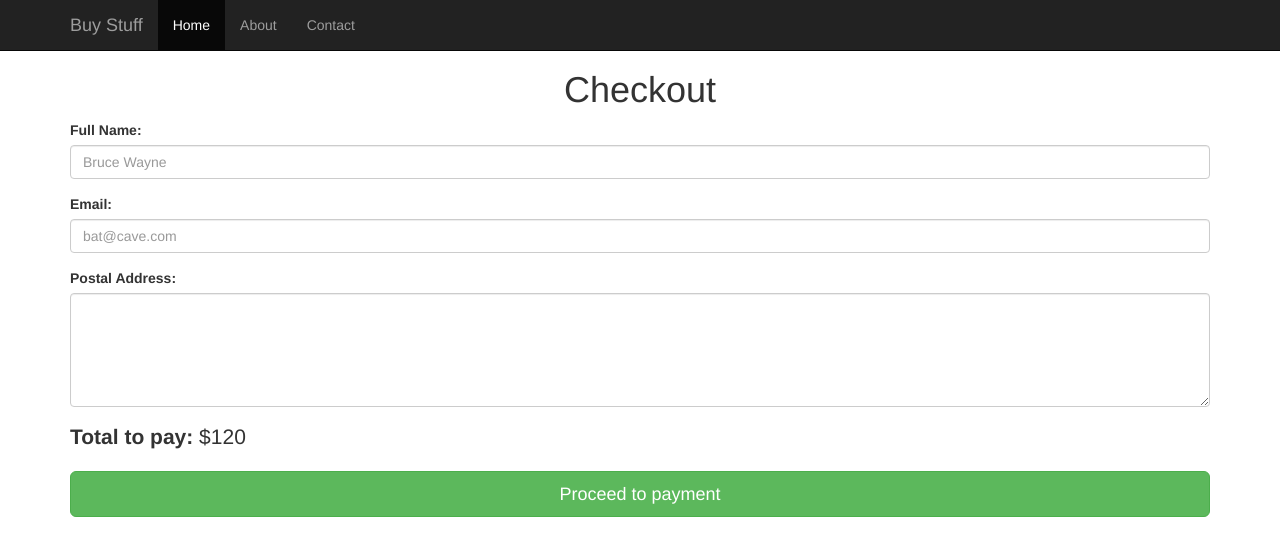
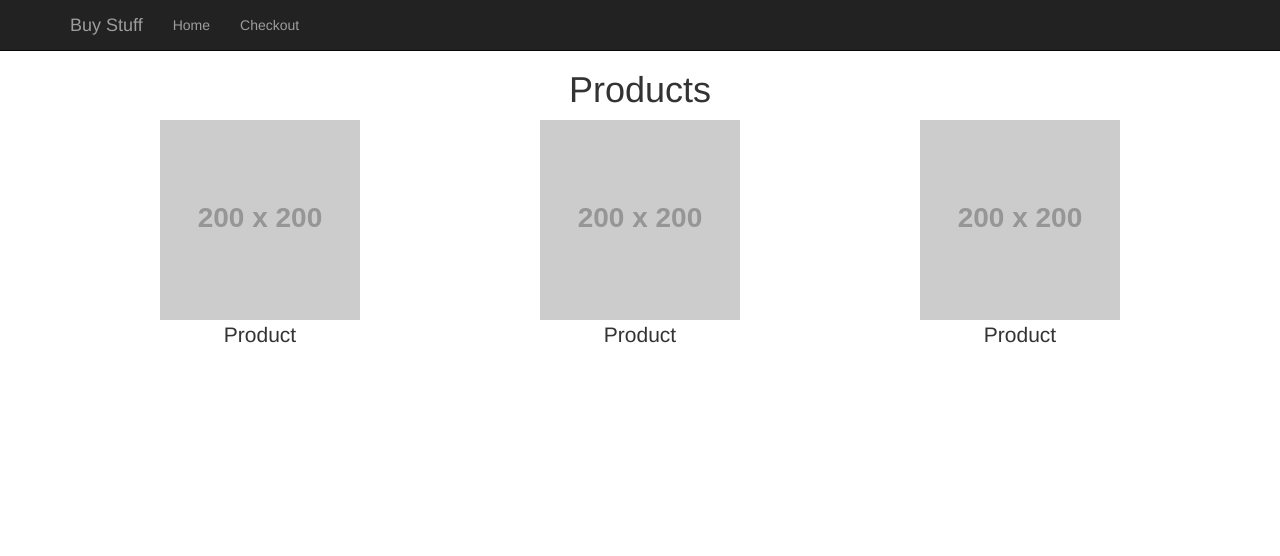
Before and after one commit to lena-pl/pxpay-trial, a PHP site: page / in a window 1280 px wide. Shown: the top 556 px of the page. Run offline with PHP 8.4, Linux system fonts and the light colour scheme; grey boxes labelled with a size stand in for pictures from a placeholder-image service; a stand-in replaces the project's code that opens the database connection; some libraries are stand-ins or nearby versions.

Commit message:
Add templates and separate products from checkout

```diff
--- a/www/index.php
+++ b/www/index.php
@@ -1,69 +1,10 @@
-<!DOCTYPE html>
-<html lang="en">
-	<head>
-		<meta charset="UTF-8">
-		<title>Checkout</title>
-
-		<meta http-equiv="X-UA-Compatible" content="IE=edge">
-    	<meta name="viewport" content="width=device-width, initial-scale=1">
-
-		<!-- Bootstrap -->
-    	<link href="css/bootstrap.min.css" rel="stylesheet">
-    	<!-- Native -->
-    	<link href="css/main.css" rel="stylesheet">
-	</head>
-	<body>
-		<nav class="navbar navbar-inverse navbar-fixed-top">
-	      <div class="container">
-	        <div class="navbar-header">
-	          <button type="button" class="navbar-toggle collapsed" data-toggle="collapse" data-target="#navbar" aria-expanded="false" aria-controls="navbar">
-	            <span class="sr-only">Toggle navigation</span>
-	            <span class="icon-bar"></span>
-	            <span class="icon-bar"></span>
-	            <span class="icon-bar"></span>
-	          </button>
-	          <a class="navbar-brand" href="./">Buy Stuff</a>
-	        </div>
-	        <div id="navbar" class="collapse navbar-collapse">
-	          <ul class="nav navbar-nav">
-	            <li class="active"><a href="./">Home</a></li>
-	            <li><a href="#about">About</a></li>
-	            <li><a href="#contact">Contact</a></li>
-	          </ul>
-	        </div> <!--/.nav-collapse -->
-	      </div>
-	    </nav> <!--/.nav -->
-
-		<div class="container"> <!-- .container -->
-			<h1 class="text-center">Checkout</h1>
-
-			<form action="payment.php" method="post">
-
-				<div class="form-group">
-					<label for="name">Full Name: </label>
-					<input type="text" name="name" placeholder="Bruce Wayne" class="form-control">
-				</div>
-
-				<div class="form-group">
-					<label for="email">Email: </label>
-					<input type="email" name="email" placeholder="bat@cave.com" class="form-control">
-				</div>
-
-				<div class="form-group">
-					<label for="postal">Postal Address: </label>
-					<textarea name="postal" cols="30" rows="5" class="form-control"></textarea>
-				</div>
-
-				<p class="lead"><strong>Total to pay:</strong> $120</p>
-
-				<input type="submit" name="pay" value="Proceed to payment" class="btn btn-success btn-lg btn-block">
-
-			</form>
-		</div> <!-- /.container -->
-
-		<!-- jQuery (necessary for Bootstrap's JavaScript plugins) -->
-	    <script src="https://ajax.googleapis.com/ajax/libs/jquery/1.11.3/jquery.min.js"></script>
-	    <!-- Include all compiled plugins (below), or include individual files as needed -->
-	    <script src="js/bootstrap.min.js"></script>
-	</body>
-</html>
+<?php
+$page = isset($_GET['page']) ? $_GET['page'] : 'home';
+switch ($page) {
+    case "home":
+        include "templates/home.inc.php";
+        break;
+    case "checkout":
+        include "templates/checkout.inc.php";
+        break;
+}
--- /dev/null
+++ b/www/templates/home.inc.php
@@ -0,0 +1,26 @@
+<?php
+$title = "";
+$page = "home";
+include "master.inc.php";
+function content () {
+	?>
+
+	<h1 class="text-center">Products</h1>
+
+	<div clas="row">
+		<div class="col-sm-4 text-center">
+			<img src="http://placehold.it/200x200">
+			<p class="lead">Product</p>
+		</div>
+		<div class="col-sm-4 text-center">
+			<img src="http://placehold.it/200x200">
+			<p class="lead">Product</p>
+		</div>
+		<div class="col-sm-4 text-center">
+			<img src="http://placehold.it/200x200">
+			<p class="lead">Product</p>
+		</div>
+	</div>
+
+    <?php
+}
--- /dev/null
+++ b/www/templates/master.inc.php
@@ -0,0 +1,45 @@
+<!DOCTYPE html>
+<html lang="en">
+	<head>
+		<meta charset="UTF-8">
+		<title>Checkout</title>
+
+		<meta http-equiv="X-UA-Compatible" content="IE=edge">
+    	<meta name="viewport" content="width=device-width, initial-scale=1">
+
+		<!-- Bootstrap -->
+    	<link href="css/bootstrap.min.css" rel="stylesheet">
+    	<!-- Native -->
+    	<link href="css/main.css" rel="stylesheet">
+	</head>
+	<body>
+		<nav class="navbar navbar-inverse navbar-fixed-top">
+	      <div class="container">
+	        <div class="navbar-header">
+	          <button type="button" class="navbar-toggle collapsed" data-toggle="collapse" data-target="#navbar" aria-expanded="false" aria-controls="navbar">
+	            <span class="sr-only">Toggle navigation</span>
+	            <span class="icon-bar"></span>
+	            <span class="icon-bar"></span>
+	            <span class="icon-bar"></span>
+	          </button>
+	          <a class="navbar-brand" href="./">Buy Stuff</a>
+	        </div>
+	        <div id="navbar" class="collapse navbar-collapse">
+	          <ul class="nav navbar-nav">
+	            <li class=<?php ($page == 'home') ? "active" : "" ?>><a href="./">Home</a></li>
+	            <li class=<?php ($page == 'checkout') ? "active" : "" ?>><a href="./?page=checkout">Checkout</a></li>
+	          </ul>
+	        </div> <!--/.nav-collapse -->
+	      </div>
+	    </nav> <!--/.nav -->
+
+		<div class="container"> <!-- .container -->
+			<?php content (); ?>
+		</div> <!-- /.container -->
+
+		<!-- jQuery (necessary for Bootstrap's JavaScript plugins) -->
+	    <script src="https://ajax.googleapis.com/ajax/libs/jquery/1.11.3/jquery.min.js"></script>
+	    <!-- Include all compiled plugins (below), or include individual files as needed -->
+	    <script src="js/bootstrap.min.js"></script>
+	</body>
+</html>
```
Also changed, not shown: www/payment-result.php (+15 -2 lines), www/templates/checkout.inc.php (added, +34 -0 lines).
